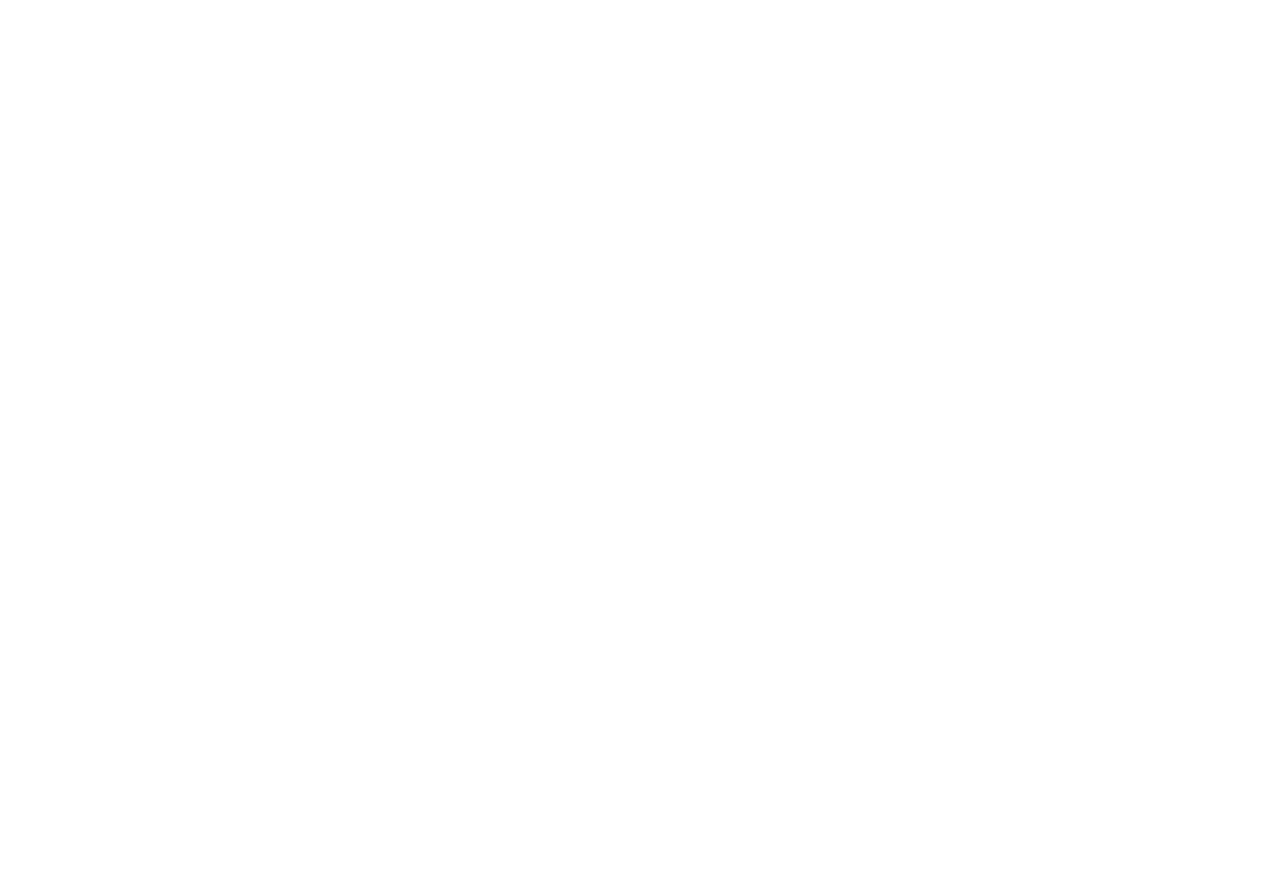
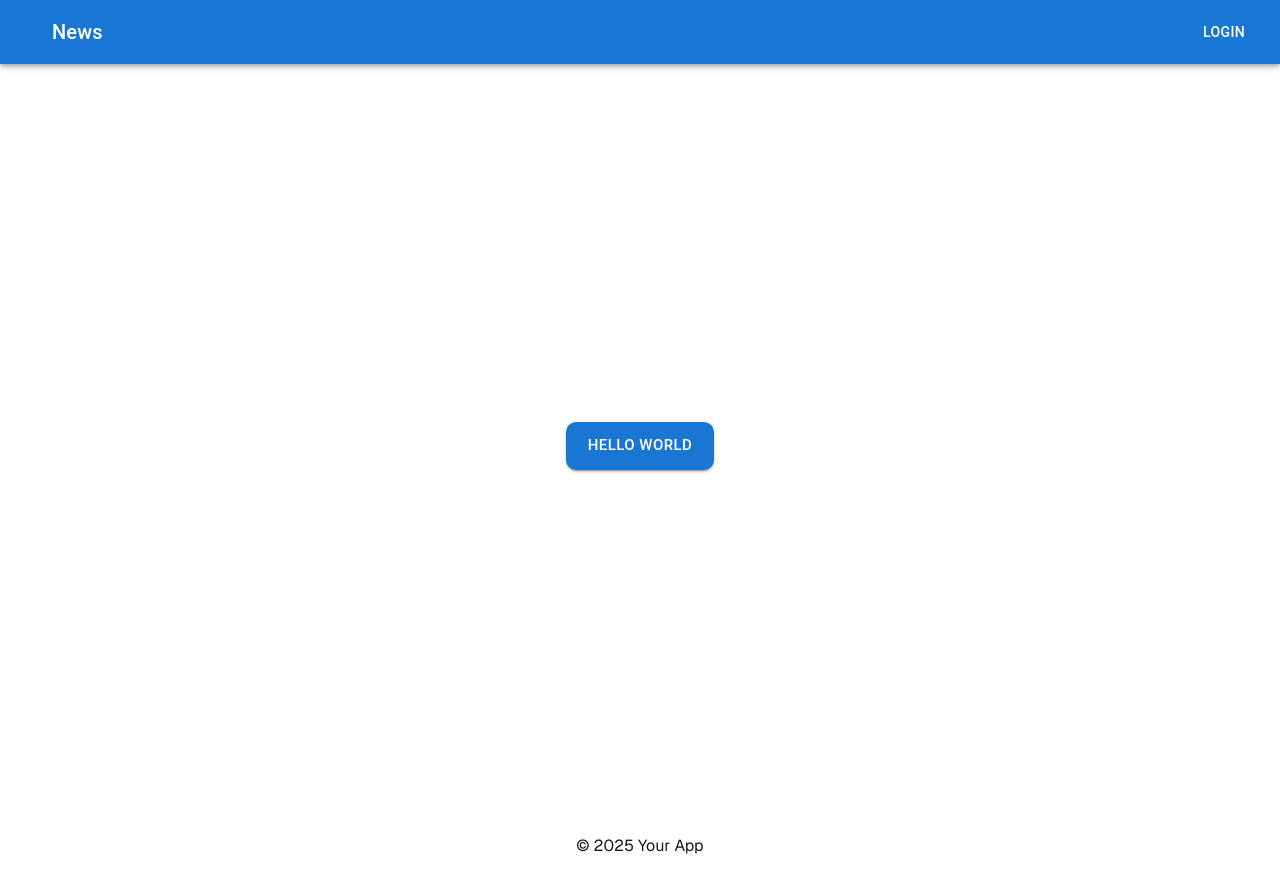
Before and after one commit to koiralabishwas/expense-manager, a Next.js app in the folder frontend/: page / in a window 1280 px wide. Shown: the top 892 px of the page. Before the commit the page ends 800 px from the top, so only its background shows below. Built offline with nearby package versions, Linux system fonts and the light colour scheme.

Commit message:
gpt styled layoutcss

```diff
--- /dev/null
+++ b/frontend/src/app/components/TopBar.tsx
@@ -0,0 +1,27 @@
+import { AppBar, Box, Button, IconButton, Toolbar, Typography } from '@mui/material'
+import React from 'react'
+
+const TopBar = () => {
+  return (
+    <Box sx={{ flexGrow: 1 }}>
+    <AppBar position="absolute">
+      <Toolbar>
+        <IconButton
+          size="large"
+          edge="start"
+          color="inherit"
+          aria-label="menu"
+          sx={{ mr: 2 }}
+        >
+        </IconButton>
+        <Typography variant="h6" component="div" sx={{ flexGrow: 1 }}>
+          News
+        </Typography>
+        <Button color="inherit">Login</Button>
+      </Toolbar>
+    </AppBar>
+  </Box>
+  )
+}
+
+export default TopBar
--- a/frontend/src/app/globals.css
+++ b/frontend/src/app/globals.css
@@ -1,27 +1,38 @@
+/* Root Variables */
 :root {
   --background: #ffffff;
   --foreground: #171717;
+  --gray-rgb: 0, 0, 0;
+  --gray-alpha-200: rgba(var(--gray-rgb), 0.08);
+  --gray-alpha-100: rgba(var(--gray-rgb), 0.05);
+  --button-primary-hover: #383838;
+  --button-secondary-hover: #f2f2f2;
 }
 
 @media (prefers-color-scheme: dark) {
   :root {
     --background: #0a0a0a;
     --foreground: #ededed;
+    --gray-rgb: 255, 255, 255;
+    --gray-alpha-200: rgba(var(--gray-rgb), 0.145);
+    --gray-alpha-100: rgba(var(--gray-rgb), 0.06);
+    --button-primary-hover: #ccc;
+    --button-secondary-hover: #1a1a1a;
   }
 }
 
-html,
-body {
+/* Base Styles */
+html, body {
   max-width: 100vw;
   overflow-x: hidden;
-}
-
-body {
   color: var(--foreground);
   background: var(--background);
-  font-family: Arial, Helvetica, sans-serif;
+  font-family: var(--font-geist-sans, Arial, sans-serif);
   -webkit-font-smoothing: antialiased;
   -moz-osx-font-smoothing: grayscale;
+  display: flex;
+  flex-direction: column;
+  min-height: 100vh;
 }
 
 * {
@@ -35,8 +46,116 @@
   text-decoration: none;
 }
 
-@media (prefers-color-scheme: dark) {
-  html {
-    color-scheme: dark;
+/* Layout */
+body {
+  display: flex;
+  flex-direction: column;
+  align-items: center;
+  justify-content: flex-start;
+  padding: 80px;
+  gap: 64px;
+}
+
+.container {
+  display: grid;
+  grid-template-rows: auto 1fr auto;
+  width: 100%;
+  max-width: 1200px;
+  min-height: 100vh;
+  padding: 0 32px;
+}
+
+/* Top Bar */
+.topbar {
+  width: 100%;
+  padding: 16px 32px;
+  background: var(--gray-alpha-100);
+  display: flex;
+  align-items: center;
+  justify-content: space-between;
+}
+
+/* Main Content */
+.main {
+  display: flex;
+  flex-direction: column;
+  align-items: center;
+  justify-content: center;
+  flex-grow: 1;
+  gap: 32px;
+}
+
+/* Buttons */
+button,
+.cta {
+  border-radius: 128px;
+  height: 48px;
+  padding: 0 20px;
+  border: 1px solid transparent;
+  transition: background 0.2s, color 0.2s, border-color 0.2s;
+  cursor: pointer;
+  display: flex;
+  align-items: center;
+  justify-content: center;
+  font-size: 16px;
+  font-weight: 500;
+}
+
+button.primary {
+  background: var(--foreground);
+  color: var(--background);
+}
+
+button.secondary {
+  border-color: var(--gray-alpha-200);
+  background: transparent;
+}
+
+button.primary:hover {
+  background: var(--button-primary-hover);
+}
+
+button.secondary:hover {
+  background: var(--button-secondary-hover);
+}
+
+/* Footer */
+.footer {
+  width: 100%;
+  padding: 24px;
+  display: flex;
+  align-items: center;
+  justify-content: center;
+  gap: 16px;
+}
+
+/* Responsive */
+@media (max-width: 768px) {
+  body {
+    padding: 32px;
+    gap: 32px;
+  }
+
+  .container {
+    padding: 0 16px;
+  }
+
+  .topbar {
+    padding: 12px 24px;
+  }
+
+  .main {
+    text-align: center;
+  }
+
+  .footer {
+    flex-wrap: wrap;
+    justify-content: center;
   }
 }
+
+@media (prefers-color-scheme: dark) {
+  .logo {
+    filter: invert();
+  }
+}
--- a/frontend/src/app/layout.tsx
+++ b/frontend/src/app/layout.tsx
@@ -1,6 +1,7 @@
 import type { Metadata } from "next";
 import { Geist, Geist_Mono } from "next/font/google";
 import "./globals.css";
+import TopBar from "./components/TopBar";
 
 const geistSans = Geist({
   variable: "--font-geist-sans",
@@ -25,7 +26,11 @@
   return (
     <html lang="ja">
       <body className={`${geistSans.variable} ${geistMono.variable}`}>
-        {children}
+        <div className="container">
+          <TopBar />
+          <main className="main">{children}</main>
+          <footer className="footer">© 2025 Your App</footer>
+        </div>
       </body>
     </html>
   );
--- a/frontend/src/app/page.module.css
+++ /dev/null
@@ -1,168 +0,0 @@
-.page {
-  --gray-rgb: 0, 0, 0;
-  --gray-alpha-200: rgba(var(--gray-rgb), 0.08);
-  --gray-alpha-100: rgba(var(--gray-rgb), 0.05);
-
-  --button-primary-hover: #383838;
-  --button-secondary-hover: #f2f2f2;
-
-  display: grid;
-  grid-template-rows: 20px 1fr 20px;
-  align-items: center;
-  justify-items: center;
-  min-height: 100svh;
-  padding: 80px;
-  gap: 64px;
-  font-family: var(--font-geist-sans);
-}
-
-@media (prefers-color-scheme: dark) {
-  .page {
-    --gray-rgb: 255, 255, 255;
-    --gray-alpha-200: rgba(var(--gray-rgb), 0.145);
-    --gray-alpha-100: rgba(var(--gray-rgb), 0.06);
-
-    --button-primary-hover: #ccc;
-    --button-secondary-hover: #1a1a1a;
-  }
-}
-
-.main {
-  display: flex;
-  flex-direction: column;
-  gap: 32px;
-  grid-row-start: 2;
-}
-
-.main ol {
-  font-family: var(--font-geist-mono);
-  padding-left: 0;
-  margin: 0;
-  font-size: 14px;
-  line-height: 24px;
-  letter-spacing: -0.01em;
-  list-style-position: inside;
-}
-
-.main li:not(:last-of-type) {
-  margin-bottom: 8px;
-}
-
-.main code {
-  font-family: inherit;
-  background: var(--gray-alpha-100);
-  padding: 2px 4px;
-  border-radius: 4px;
-  font-weight: 600;
-}
-
-.ctas {
-  display: flex;
-  gap: 16px;
-}
-
-.ctas a {
-  appearance: none;
-  border-radius: 128px;
-  height: 48px;
-  padding: 0 20px;
-  border: none;
-  border: 1px solid transparent;
-  transition:
-    background 0.2s,
-    color 0.2s,
-    border-color 0.2s;
-  cursor: pointer;
-  display: flex;
-  align-items: center;
-  justify-content: center;
-  font-size: 16px;
-  line-height: 20px;
-  font-weight: 500;
-}
-
-a.primary {
-  background: var(--foreground);
-  color: var(--background);
-  gap: 8px;
-}
-
-a.secondary {
-  border-color: var(--gray-alpha-200);
-  min-width: 158px;
-}
-
-.footer {
-  grid-row-start: 3;
-  display: flex;
-  gap: 24px;
-}
-
-.footer a {
-  display: flex;
-  align-items: center;
-  gap: 8px;
-}
-
-.footer img {
-  flex-shrink: 0;
-}
-
-/* Enable hover only on non-touch devices */
-@media (hover: hover) and (pointer: fine) {
-  a.primary:hover {
-    background: var(--button-primary-hover);
-    border-color: transparent;
-  }
-
-  a.secondary:hover {
-    background: var(--button-secondary-hover);
-    border-color: transparent;
-  }
-
-  .footer a:hover {
-    text-decoration: underline;
-    text-underline-offset: 4px;
-  }
-}
-
-@media (max-width: 600px) {
-  .page {
-    padding: 32px;
-    padding-bottom: 80px;
-  }
-
-  .main {
-    align-items: center;
-  }
-
-  .main ol {
-    text-align: center;
-  }
-
-  .ctas {
-    flex-direction: column;
-  }
-
-  .ctas a {
-    font-size: 14px;
-    height: 40px;
-    padding: 0 16px;
-  }
-
-  a.secondary {
-    min-width: auto;
-  }
-
-  .footer {
-    flex-wrap: wrap;
-    align-items: center;
-    justify-content: center;
-  }
-}
-
-@media (prefers-color-scheme: dark) {
-  .logo {
-    filter: invert();
-  }
-}
--- a/frontend/src/app/page.tsx
+++ b/frontend/src/app/page.tsx
@@ -3,13 +3,13 @@
 
 export default function Home() {
   return (
-    <div className={styles.page}>
-      <main className={styles.main}>
-      {/* <Button  variant="contained" size="large" type="button" sx={{borderRadius : '10px'}}>Hello World</Button> */}
+    <div>
+      <main >
+      <Button  variant="contained" size="large" type="button" sx={{borderRadius : '10px'}}>Hello World</Button>
 
 
       </main>
-      <footer className={styles.footer}>
+      <footer>
 
       </footer>
     </div>
```
